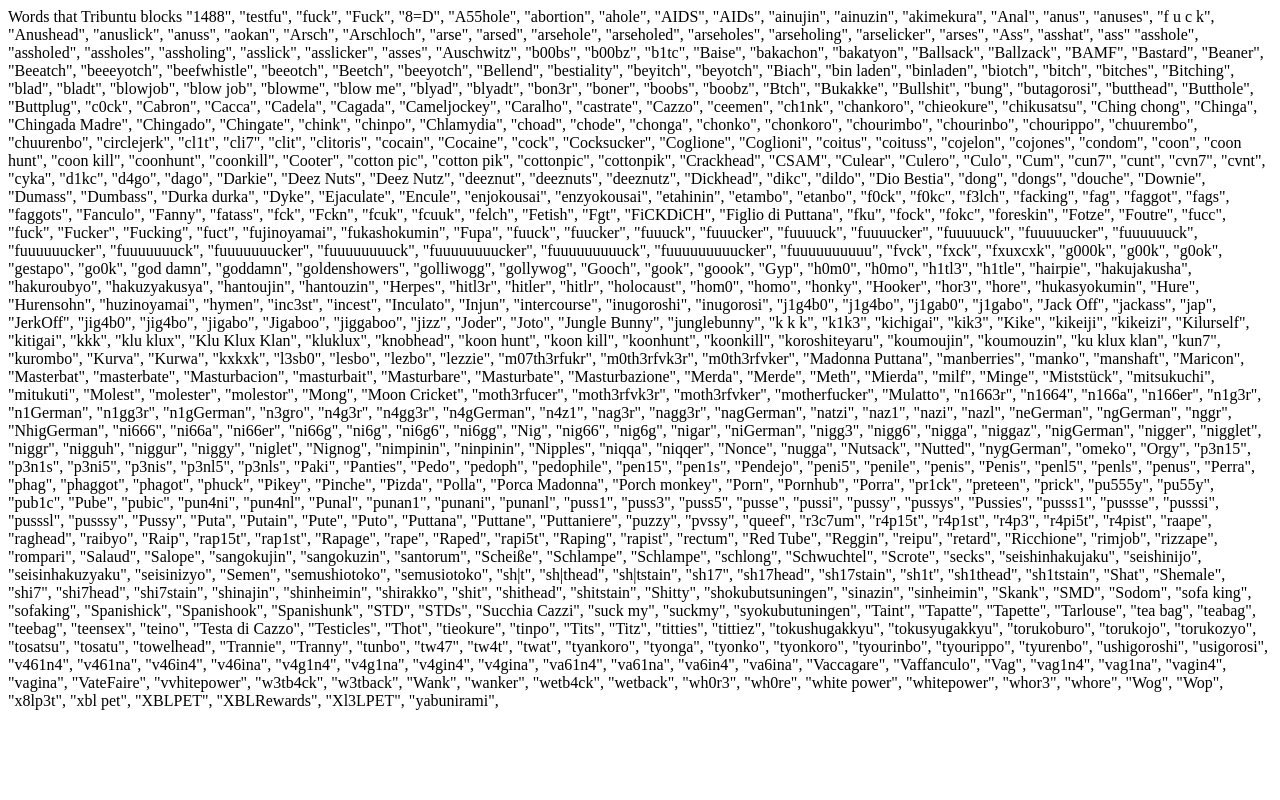
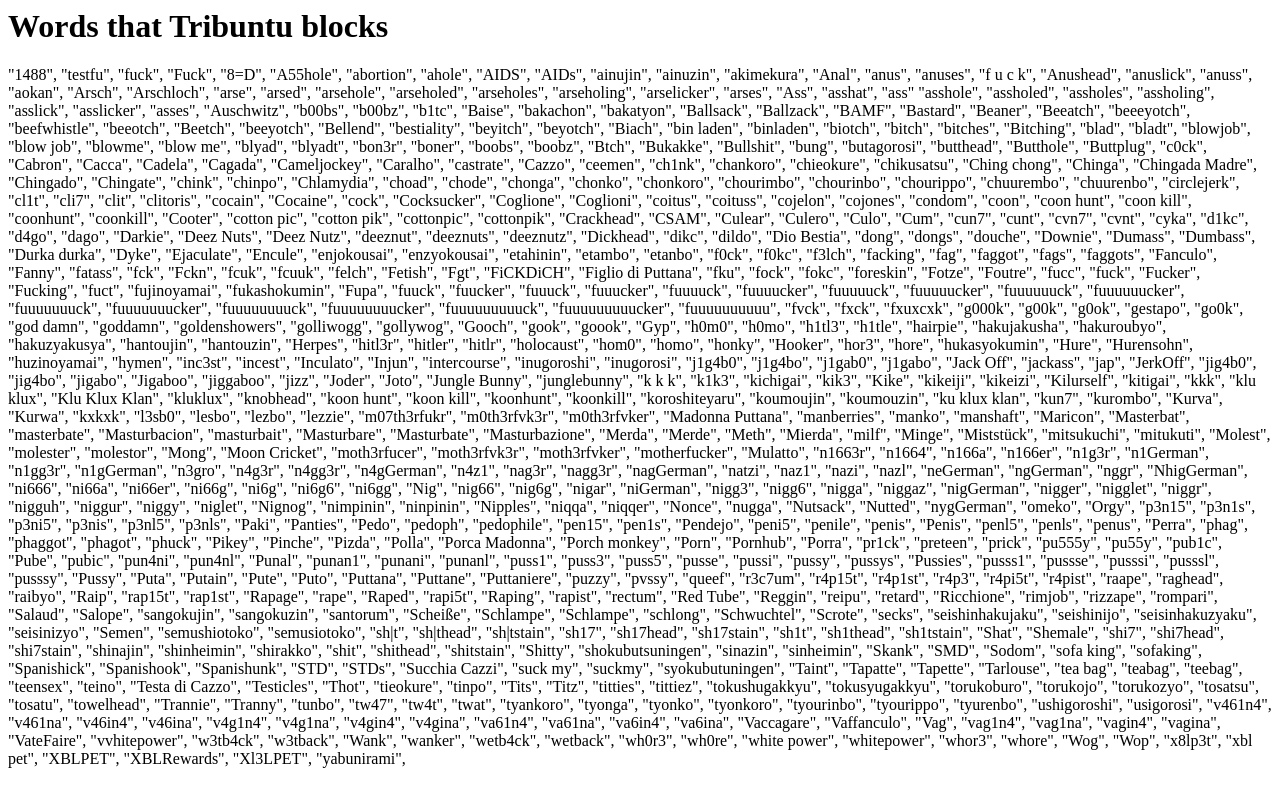
Before and after one commit to TricolorHen061/blank-site, a plain HTML site: page index.html in a window 1280 px wide. Drawn offline with Linux system fonts and the light colour scheme.

Commit message:
Update index.html

```diff
--- a/index.html
+++ b/index.html
@@ -1,4 +1,4 @@
-<hi>Words that Tribuntu blocks</h1>
+<h1>Words that Tribuntu blocks</h1>
 
 "1488",
 "testfu",
```
